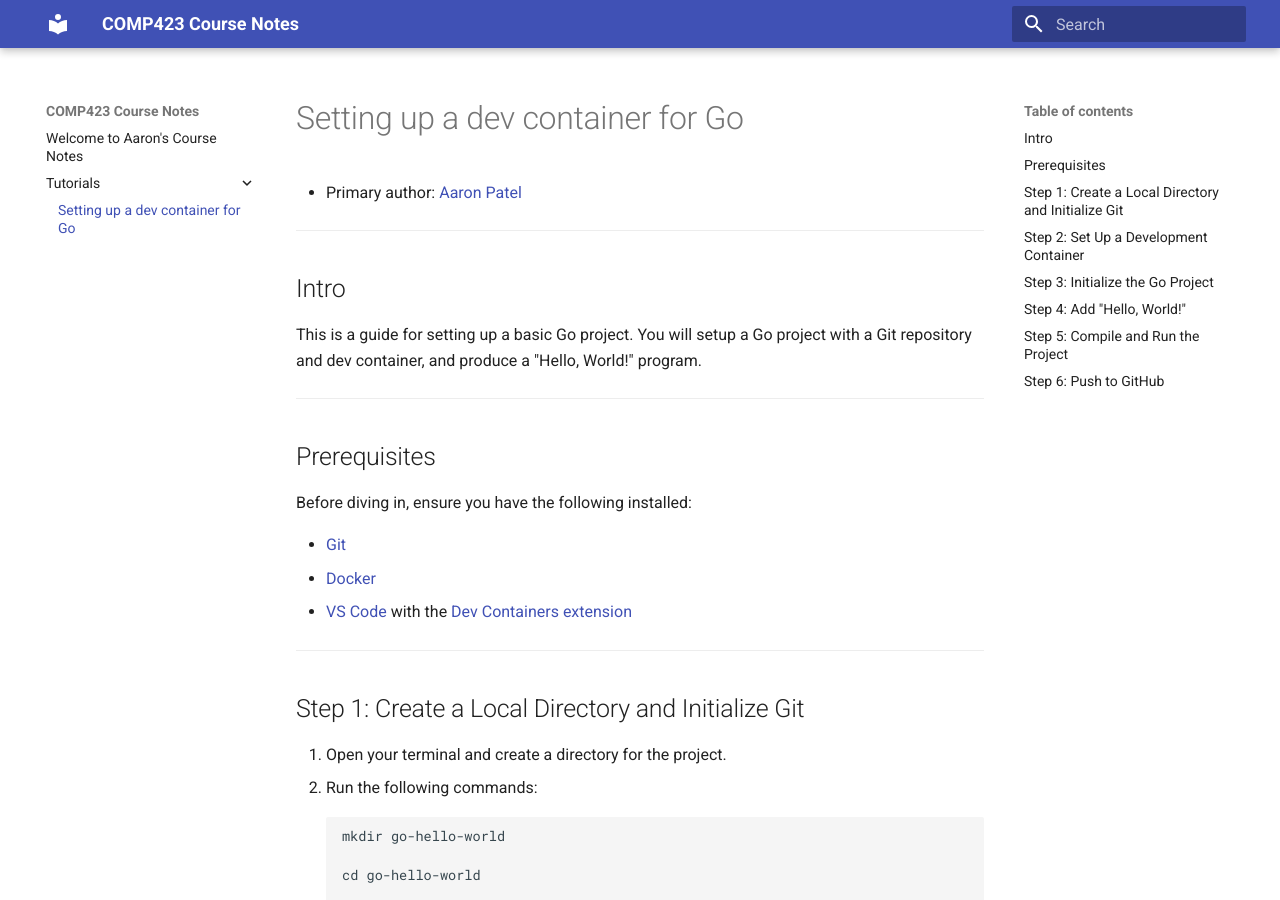
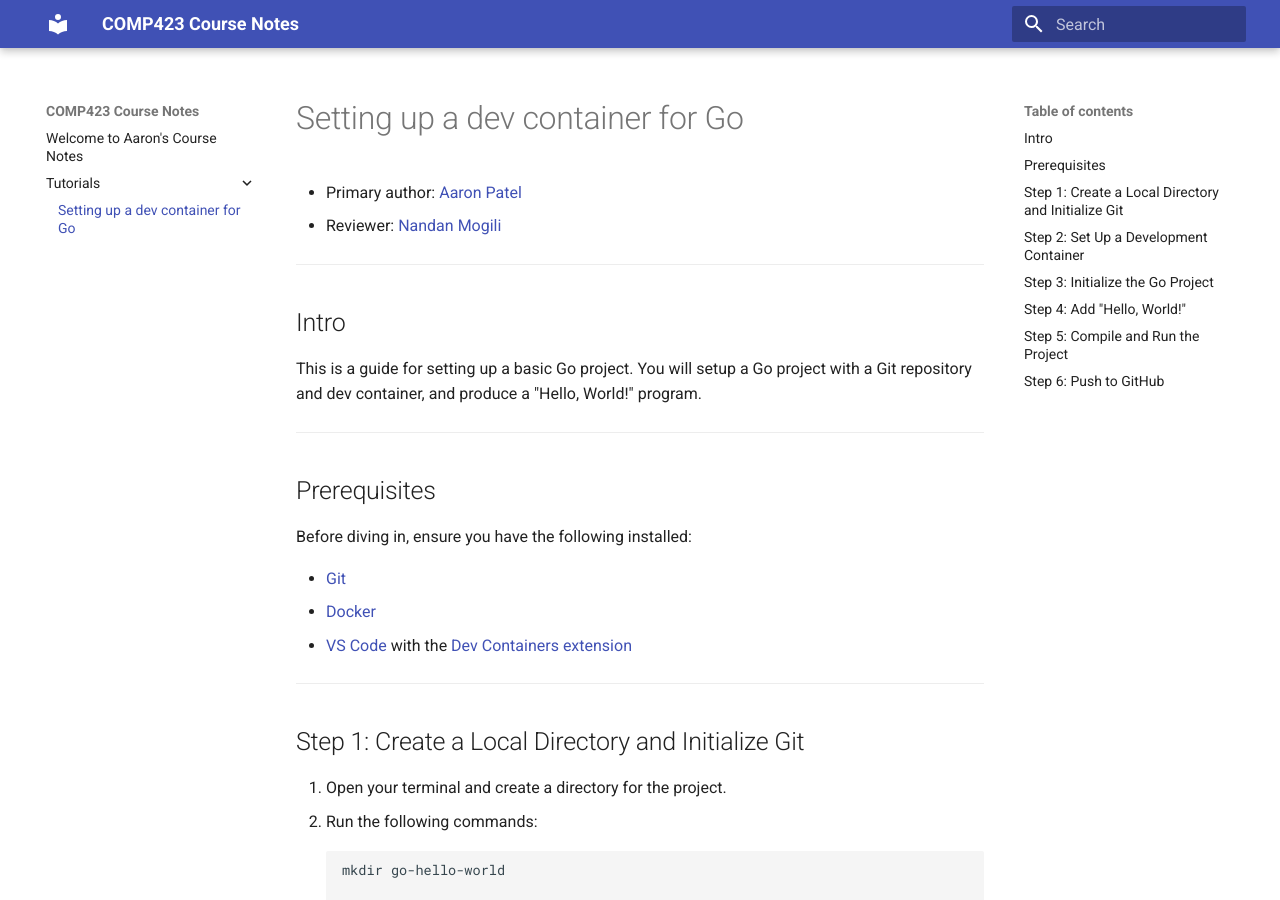
Before and after one commit to arpatell/comp423-course-notes, an MkDocs documentation site: the page built from docs/tutorials/go-setup.md, in a window 1280 px wide and 900 px high. Built offline with MkDocs 1.6.1 and Material for MkDocs 9.7.7, drawn with Linux system fonts in a browser that asks for light colours.

Commit message:
edit_tutorial

```diff
--- a/docs/tutorials/go-setup.md
+++ b/docs/tutorials/go-setup.md
@@ -1,6 +1,7 @@
 # Setting up a dev container for Go
 
 * Primary author: [Aaron Patel](https://github.com/arpatell)
+* Reviewer: [Nandan Mogili](https://github.com/nandanmogili)
 
 ---
 
```
